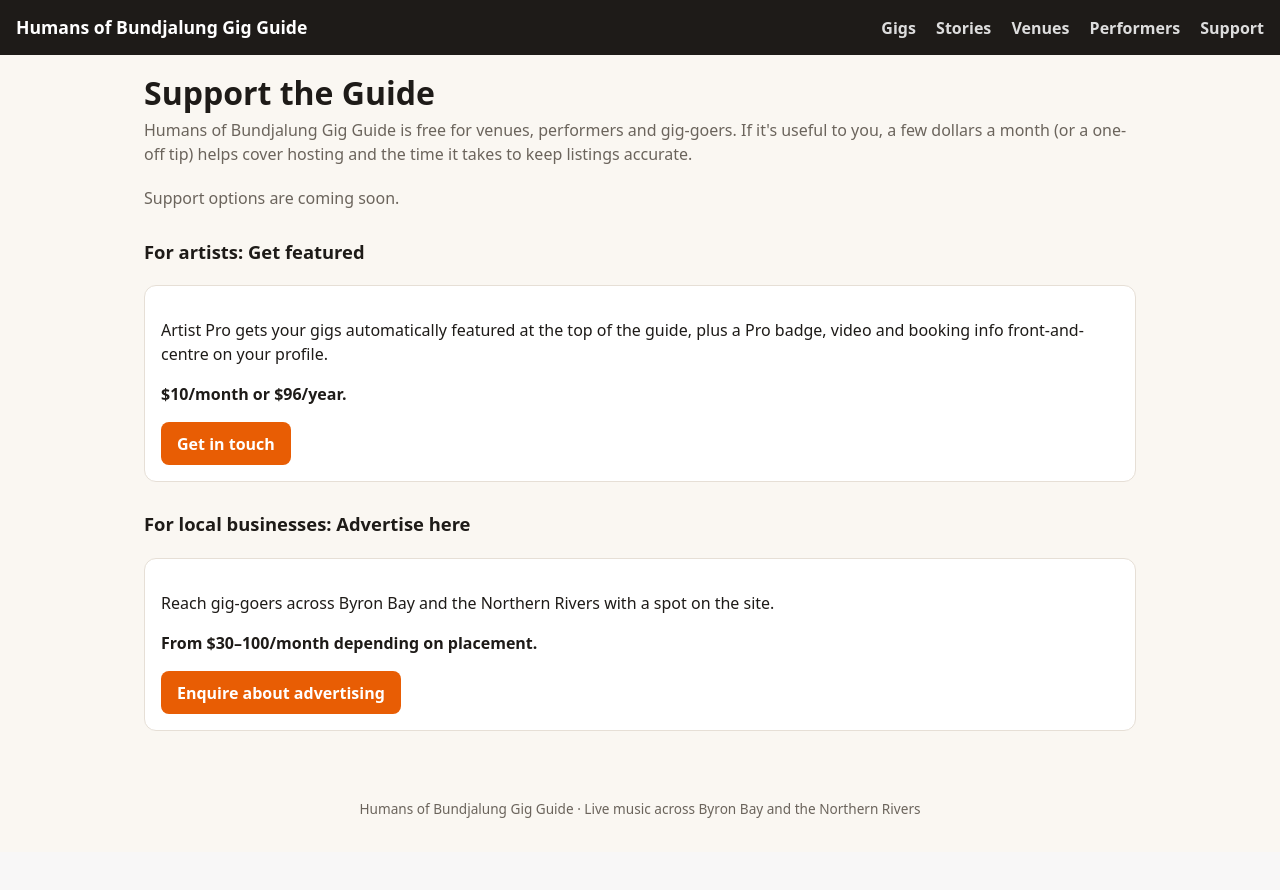
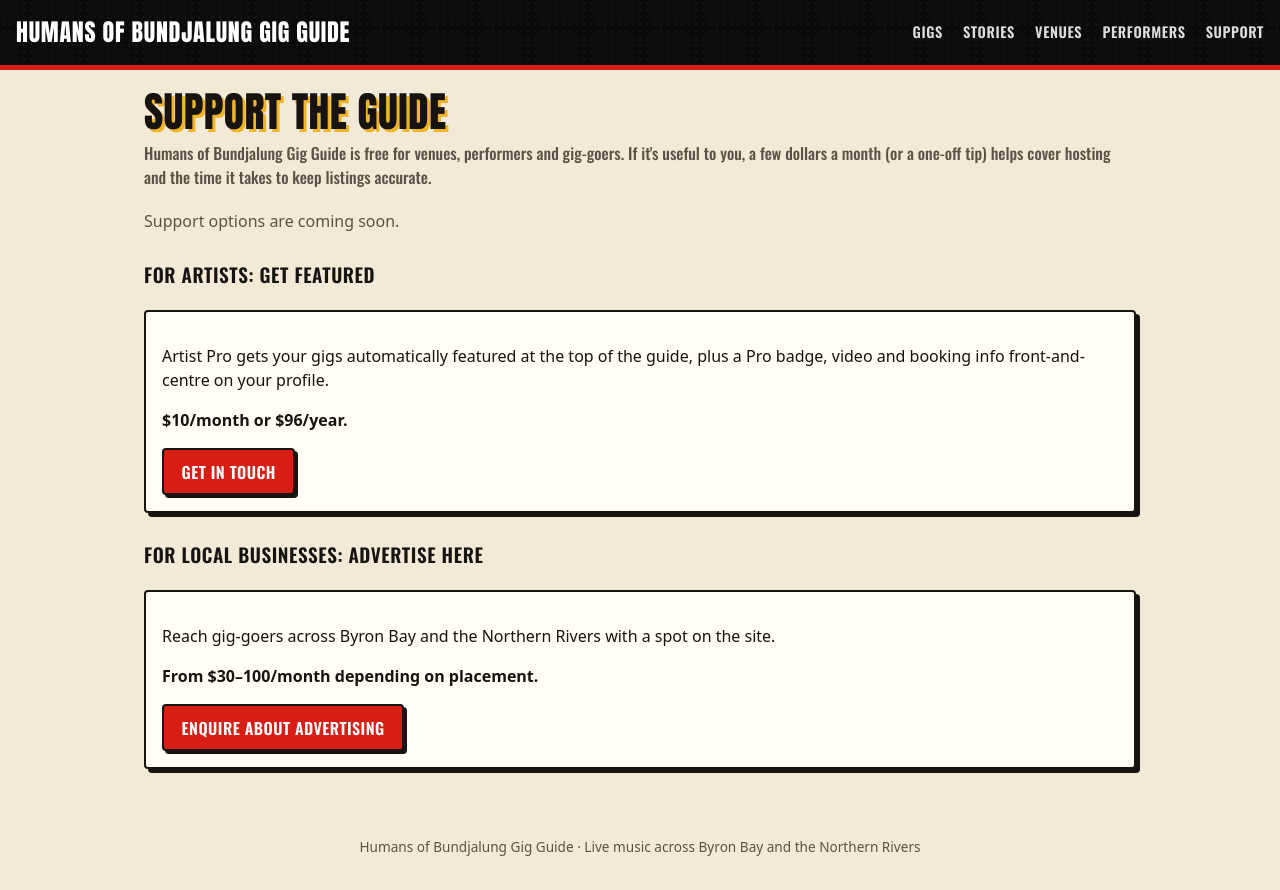
Before and after one commit to justuseful/gigguide, a Flask app: page /support in a window 1280 px wide. Before the commit the page ends 818 px from the top, so only its background shows below. Run offline with Flask 3, Linux system fonts and the light colour scheme; data comes from the database, SQL or seed files in the repository; data that the repository does not hold is empty.

Commit message:
Restyle the site as a rock gig flyer
Bold condensed display type (Anton headlines, Oswald for nav/labels/
buttons), a red/gold poster palette on cream paper, hard black
borders with an offset "sticker shadow" on cards and buttons, a
halftone-dot masthead with a red rule under the header, and an
off-register text-shadow on the hero headline for that photocopied-
flyer look.

Co-Authored-By: Claude Sonnet 5 <noreply@anthropic.com>

```diff
--- a/app/static/style.css
+++ b/app/static/style.css
@@ -1,13 +1,16 @@
 :root {
-  --bg: #faf7f2;
-  --fg: #1e1b18;
-  --muted: #6b645c;
-  --accent: #e85d04;
-  --accent-dark: #c24d00;
-  --card: #fff;
-  --line: #e6dfd6;
-  --header: #1e1b18;
-  --radius: 12px;
+  --bg: #f2ead6;
+  --fg: #171310;
+  --muted: #5c5346;
+  --accent: #d81e14;
+  --accent-dark: #a3140c;
+  --accent2: #f0b429;
+  --card: #fffdf5;
+  --line: #171310;
+  --header: #0d0b0a;
+  --radius: 4px;
+  --display: "Anton", Impact, "Arial Narrow", sans-serif;
+  --heading: "Oswald", system-ui, sans-serif;
 }
 
 * { box-sizing: border-box; }
@@ -25,6 +28,8 @@ img { max-width: 100%; }
 
 .site-header {
   background: var(--header);
+  background-image: radial-gradient(rgba(255, 255, 255, 0.05) 1px, transparent 1px);
+  background-size: 7px 7px;
   color: #fff;
   padding: 0.9rem 1rem;
   display: flex;
@@ -32,23 +37,61 @@ img { max-width: 100%; }
   gap: 0.5rem 1.25rem;
   align-items: center;
   justify-content: space-between;
+  border-bottom: 5px solid var(--accent);
 }
-.brand { color: #fff; text-decoration: none; font-weight: 700; font-size: 1.1rem; }
-.site-header nav a { color: #ddd; text-decoration: none; margin-left: 1rem; font-weight: 600; }
-.site-header nav a:hover { color: #fff; }
+.brand {
+  color: #fff;
+  text-decoration: none;
+  font-family: var(--display);
+  font-weight: 400;
+  font-size: 1.5rem;
+  letter-spacing: 0.03em;
+  text-transform: uppercase;
+}
+.site-header nav a {
+  color: #ddd;
+  text-decoration: none;
+  margin-left: 1rem;
+  font-family: var(--heading);
+  font-weight: 600;
+  text-transform: uppercase;
+  letter-spacing: 0.04em;
+  font-size: 0.9rem;
+}
+.site-header nav a:hover { color: var(--accent2); }
 
 .container { max-width: 64rem; margin: 0 auto; padding: 1rem; }
 
-.hero h1 { margin: 0.25rem 0 0; font-size: 2rem; line-height: 1.15; }
-.hero p { margin: 0.35rem 0 1.25rem; color: var(--muted); }
+.hero h1 {
+  margin: 0.25rem 0 0;
+  font-family: var(--display);
+  font-weight: 400;
+  text-transform: uppercase;
+  letter-spacing: 0.01em;
+  font-size: 2.6rem;
+  line-height: 1.05;
+  text-shadow: 3px 3px 0 var(--accent2);
+}
+.hero p { margin: 0.5rem 0 1.25rem; color: var(--muted); font-family: var(--heading); }
 
 .day__heading {
-  font-size: 1.1rem;
+  font-family: var(--heading);
+  text-transform: uppercase;
+  letter-spacing: 0.03em;
+  font-weight: 600;
+  font-size: 1.2rem;
   margin: 1.5rem 0 0.6rem;
   padding-bottom: 0.3rem;
-  border-bottom: 2px solid var(--line);
+  border-bottom: 3px solid var(--fg);
 }
-.section-title { margin: 1.75rem 0 0.6rem; font-size: 1.15rem; }
+.section-title {
+  font-family: var(--heading);
+  text-transform: uppercase;
+  letter-spacing: 0.03em;
+  font-weight: 600;
+  margin: 1.75rem 0 0.6rem;
+  font-size: 1.2rem;
+}
 
 .card-grid { display: grid; gap: 0.85rem; grid-template-columns: 1fr; }
 @media (min-width: 40rem) { .card-grid { grid-template-columns: repeat(2, 1fr); } }
@@ -133,28 +186,33 @@ img { max-width: 100%; }
   background: var(--accent);
   color: #fff;
   text-decoration: none;
-  font-weight: 700;
-  padding: 0.6rem 1rem;
-  border-radius: 8px;
-  border: 0;
+  font-family: var(--heading);
+  text-transform: uppercase;
+  letter-spacing: 0.03em;
+  padding: 0.6rem 1.1rem;
+  border-radius: var(--radius);
+  border: 2px solid var(--fg);
+  box-shadow: 3px 3px 0 var(--fg);
   cursor: pointer;
-  font: inherit;
-  font-weight: 700;
+  font-weight: 600;
+  transition: transform 0.08s ease, box-shadow 0.08s ease;
 }
 .btn:hover { background: var(--accent-dark); }
-.btn--ghost { background: transparent; color: var(--accent-dark); border: 1px solid var(--accent); }
-.btn--ghost:hover { background: rgba(232, 93, 4, 0.08); }
-.btn--danger { background: #b3261e; }
-.btn--danger:hover { background: #8f1d17; }
+.btn:active { transform: translate(2px, 2px); box-shadow: 1px 1px 0 var(--fg); }
+.btn--ghost { background: var(--card); color: var(--fg); }
+.btn--ghost:hover { background: var(--bg); }
+.btn--danger { background: var(--fg); }
+.btn--danger:hover { background: #000; }
 
 .venue-box {
   background: var(--card);
-  border: 1px solid var(--line);
+  border: 2px solid var(--fg);
   border-radius: var(--radius);
+  box-shadow: 4px 4px 0 var(--fg);
   padding: 1rem;
   margin: 1.25rem 0;
 }
-.venue-box__title { margin-top: 0; }
+.venue-box__title { margin-top: 0; font-family: var(--heading); text-transform: uppercase; letter-spacing: 0.02em; }
 
 .list-plain { list-style: none; padding: 0; margin: 0; }
 .list-plain li { padding: 0.55rem 0; border-bottom: 1px solid var(--line); }
--- a/app/templates/base.html
+++ b/app/templates/base.html
@@ -5,6 +5,9 @@
   <meta name="viewport" content="width=device-width, initial-scale=1">
   <title>{% block title %}{{ config.SITE_NAME }}{% endblock %}</title>
   <meta name="description" content="{% block description %}{{ config.SITE_TAGLINE }}{% endblock %}">
+  <link rel="preconnect" href="https://fonts.googleapis.com">
+  <link rel="preconnect" href="https://fonts.gstatic.com" crossorigin>
+  <link href="https://fonts.googleapis.com/css2?family=Anton&family=Oswald:wght@500;600;700&display=swap" rel="stylesheet">
   <link rel="stylesheet" href="{{ static_url('style.css') }}">
 </head>
 <body>
```
Also changed, not shown: other parts of app/static/style.css (+37 -20 lines).
